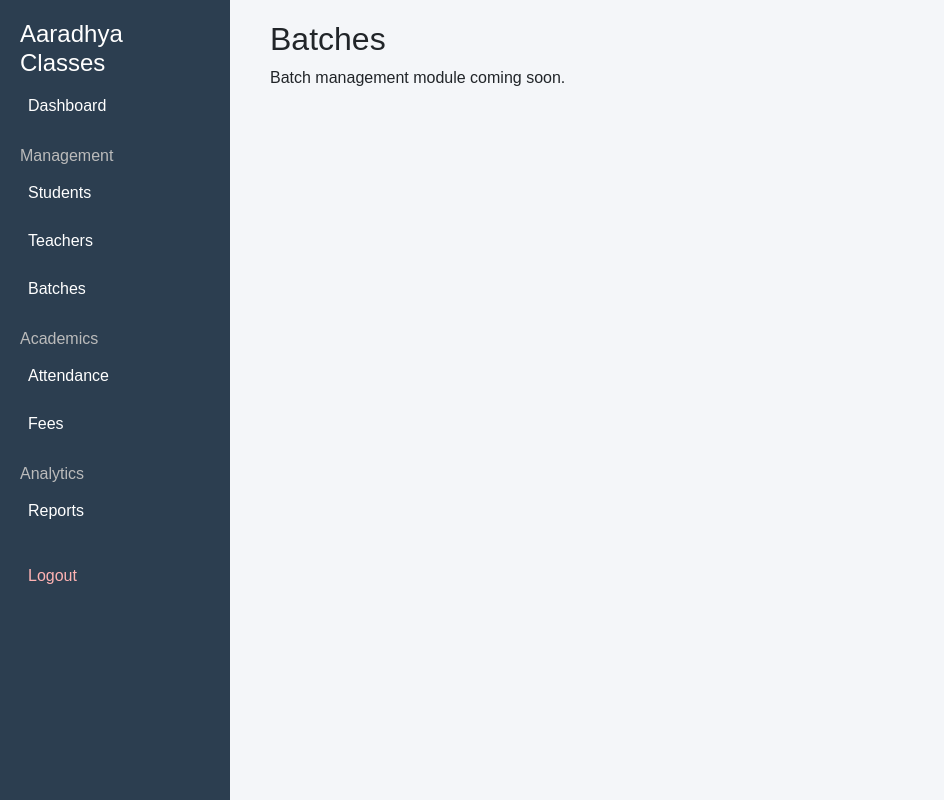
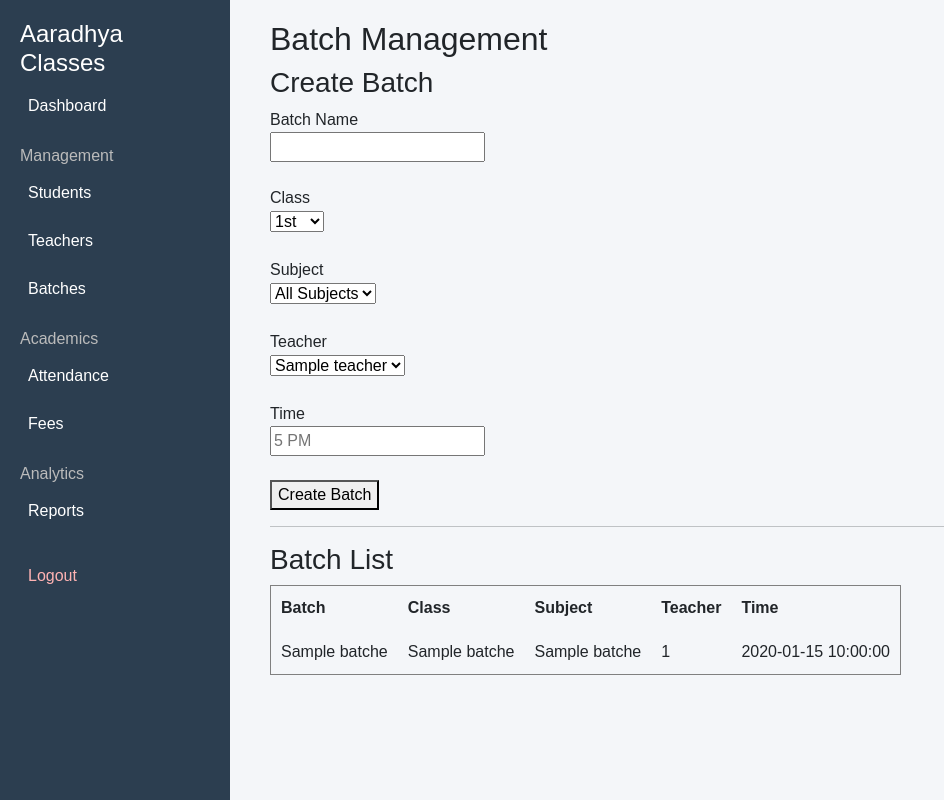
Before and after one commit to cuk6912/aaradhya-classes, a Flask app: template templates/batches.html in a window 1280 px wide. Shown: the whole page, without its empty margins (0-944 px from the left). Run offline with Flask 3, Linux system fonts and the light colour scheme; the template is opened without the code that fills it: most values are stand-ins (such as "Sample title", 1, 10 or a date in 2020).

Commit message:
Update batches.html

```diff
--- a/templates/batches.html
+++ b/templates/batches.html
@@ -2,7 +2,89 @@
 
 {% block content %}
 
-<h2>Batches</h2>
-<p>Batch management module coming soon.</p>
+<h2>Batch Management</h2>
+
+<h3>Create Batch</h3>
+
+<form method="POST" action="/add_batch">
+
+Batch Name<br>
+<input name="batch_name" required><br><br>
+
+Class<br>
+<select name="class_name">
+
+<option>1st</option>
+<option>2nd</option>
+<option>3rd</option>
+<option>4th</option>
+<option>5th</option>
+<option>6th</option>
+<option>7th</option>
+<option>8th</option>
+<option>9th</option>
+<option>10th</option>
+<option>11th</option>
+<option>12th</option>
+
+</select><br><br>
+
+Subject<br>
+<select name="subject">
+
+<option>All Subjects</option>
+<option>Maths</option>
+<option>Science</option>
+<option>English</option>
+<option>Phonics</option>
+<option>Abacus</option>
+
+</select><br><br>
+
+Teacher<br>
+<select name="teacher_id">
+
+{% for t in teachers %}
+<option value="{{t.id}}">{{t.name}}</option>
+{% endfor %}
+
+</select><br><br>
+
+Time<br>
+<input name="time" placeholder="5 PM"><br><br>
+
+<button>Create Batch</button>
+
+</form>
+
+<hr>
+
+<h3>Batch List</h3>
+
+<table border="1" cellpadding="10">
+
+<tr>
+<th>Batch</th>
+<th>Class</th>
+<th>Subject</th>
+<th>Teacher</th>
+<th>Time</th>
+</tr>
+
+{% for b in batches %}
+
+<tr>
+
+<td>{{b.batch_name}}</td>
+<td>{{b.class_name}}</td>
+<td>{{b.subject}}</td>
+<td>{{b.teacher_id}}</td>
+<td>{{b.time}}</td>
+
+</tr>
+
+{% endfor %}
+
+</table>
 
 {% endblock %}
```
